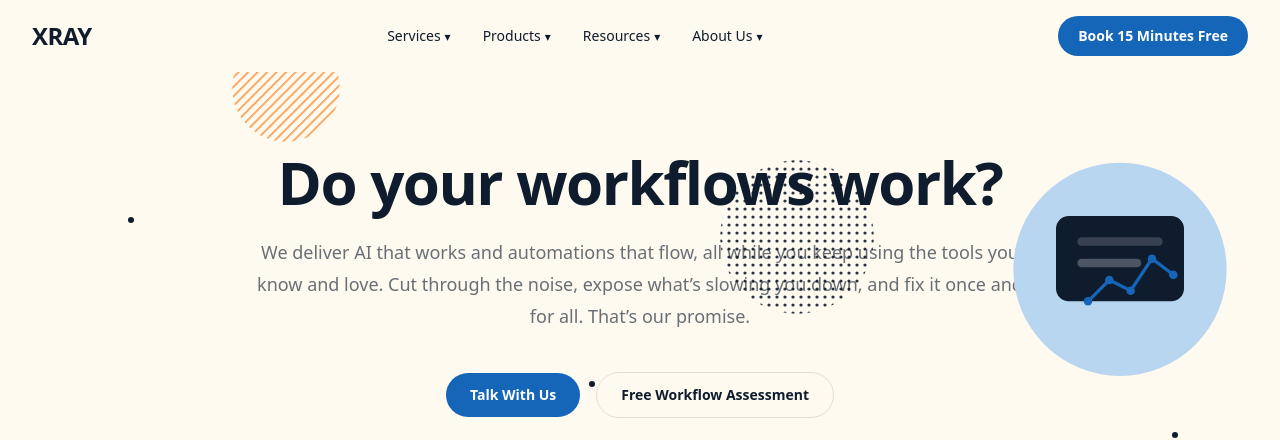
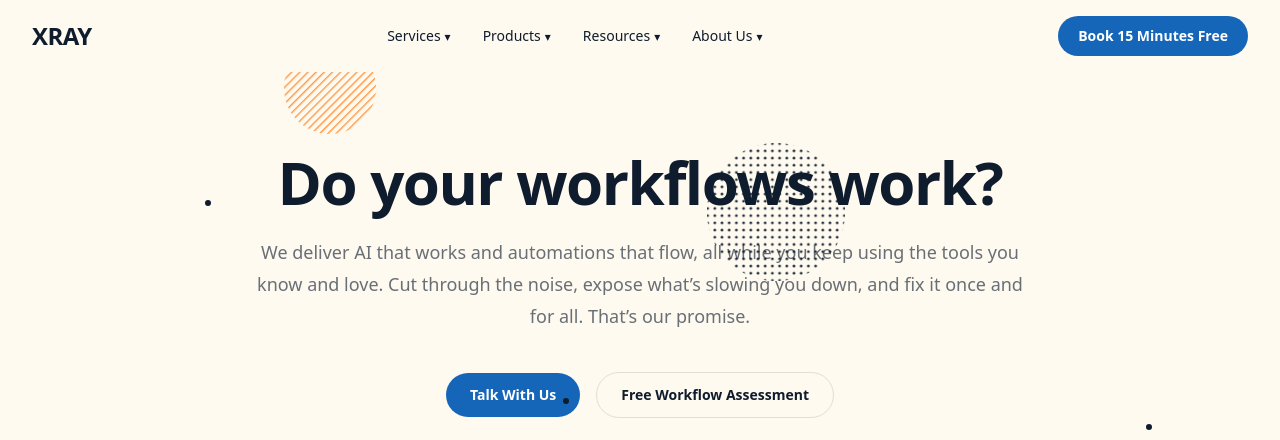
Before and after one commit to mehrdadie/xray-homepage, a Next.js app: page / in a window 1280 px wide. Shown: the top 440 px of the page. Built offline with nearby package versions, Linux system fonts and the light colour scheme.

Commit message:
Center-align hero content and reposition decorative graphics

```diff
--- a/app/page.tsx
+++ b/app/page.tsx
@@ -248,7 +248,7 @@ export default function Home() {
       {/* Hero */}
       <section className="relative overflow-hidden">
         <div className="absolute inset-0 pointer-events-none" aria-hidden="true">
-          <svg className="absolute left-[18%] -top-10 h-28 w-28 opacity-90" viewBox="0 0 100 100">
+          <svg className="absolute left-[22%] -top-8 h-24 w-24 opacity-90" viewBox="0 0 100 100">
             <defs>
               <pattern id="stripes" patternUnits="userSpaceOnUse" width="6" height="6" patternTransform="rotate(45)">
                 <line x1="0" y1="0" x2="0" y2="6" stroke="#fb923c" strokeWidth="3" />
@@ -256,7 +256,7 @@ export default function Home() {
             </defs>
             <circle cx="50" cy="50" r="48" fill="url(#stripes)" />
           </svg>
-          <svg className="absolute left-[56%] top-[20%] h-40 w-40 opacity-90" viewBox="0 0 100 100">
+          <svg className="absolute left-[55%] top-[16%] h-36 w-36 opacity-90" viewBox="0 0 100 100">
             <defs>
               <pattern id="dots" patternUnits="userSpaceOnUse" width="5" height="5">
                 <circle cx="2.5" cy="2.5" r="1" fill="#0e1c2d" />
@@ -264,47 +264,33 @@ export default function Home() {
             </defs>
             <circle cx="50" cy="50" r="48" fill="url(#dots)" />
           </svg>
-          <span className="absolute left-[10%] top-[34%] h-1.5 w-1.5 rounded-full bg-navy" />
-          <span className="absolute left-[46%] bottom-[26%] h-1.5 w-1.5 rounded-full bg-navy" />
-          <span className="absolute right-[8%] bottom-[14%] h-1.5 w-1.5 rounded-full bg-navy" />
+          <span className="absolute left-[16%] top-[30%] h-1.5 w-1.5 rounded-full bg-navy" />
+          <span className="absolute left-[44%] bottom-[22%] h-1.5 w-1.5 rounded-full bg-navy" />
+          <span className="absolute right-[10%] bottom-[16%] h-1.5 w-1.5 rounded-full bg-navy" />
         </div>
         <div className="mx-auto max-w-7xl px-6 py-20 lg:px-8">
           <div className="mx-auto max-w-3xl text-center">
             <h1 className="font-display text-5xl font-semibold tracking-tight text-navy sm:text-6xl">
               Do your workflows work?
             </h1>
-            <p className="mt-6 font-body text-center text-lg leading-8 text-slate">
+            <p className="mt-6 text-center text-lg leading-8 text-slate">
               We deliver AI that works and automations that flow, all while you keep using the tools you know and love. Cut through the noise, expose what’s slowing you down, and fix it once and for all. That’s our promise.
             </p>
             <div className="mt-10 flex flex-wrap items-center justify-center gap-4">
               <Link
                 href="https://calendly.com/xray/15min"
-                className="rounded-full bg-action px-6 py-3 font-body text-sm font-semibold text-white hover:bg-action/90"
+                className="rounded-full bg-action px-6 py-3 text-sm font-semibold text-white hover:bg-action/90"
               >
                 Talk With Us
               </Link>
               <Link
                 href="/assessment"
-                className="rounded-full border border-border px-6 py-3 font-body text-sm font-semibold text-navy hover:bg-navy hover:text-white"
+                className="rounded-full border border-border px-6 py-3 text-sm font-semibold text-navy hover:bg-navy hover:text-white"
               >
                 Free Workflow Assessment
               </Link>
             </div>
           </div>
-        </div>
-        <div className="pointer-events-none absolute right-8 top-20 hidden lg:block">
-          <svg viewBox="0 0 240 220" className="w-64 h-auto" fill="none" xmlns="http://www.w3.org/2000/svg">
-            <circle cx="120" cy="110" r="100" fill="#b9d6f0" />
-            <rect x="60" y="60" width="120" height="80" rx="12" fill="#0e1c2d" />
-            <rect x="80" y="80" width="80" height="8" rx="4" fill="#374151" />
-            <rect x="80" y="100" width="60" height="8" rx="4" fill="#4B5563" />
-            <path d="M90 140 L110 120 L130 130 L150 100 L170 115" stroke="#1566b9" strokeWidth="3" fill="none" />
-            <circle cx="90" cy="140" r="4" fill="#1566b9" />
-            <circle cx="110" cy="120" r="4" fill="#1566b9" />
-            <circle cx="130" cy="130" r="4" fill="#1566b9" />
-            <circle cx="150" cy="100" r="4" fill="#1566b9" />
-            <circle cx="170" cy="115" r="4" fill="#1566b9" />
-          </svg>
         </div>
       </section>
 
```
